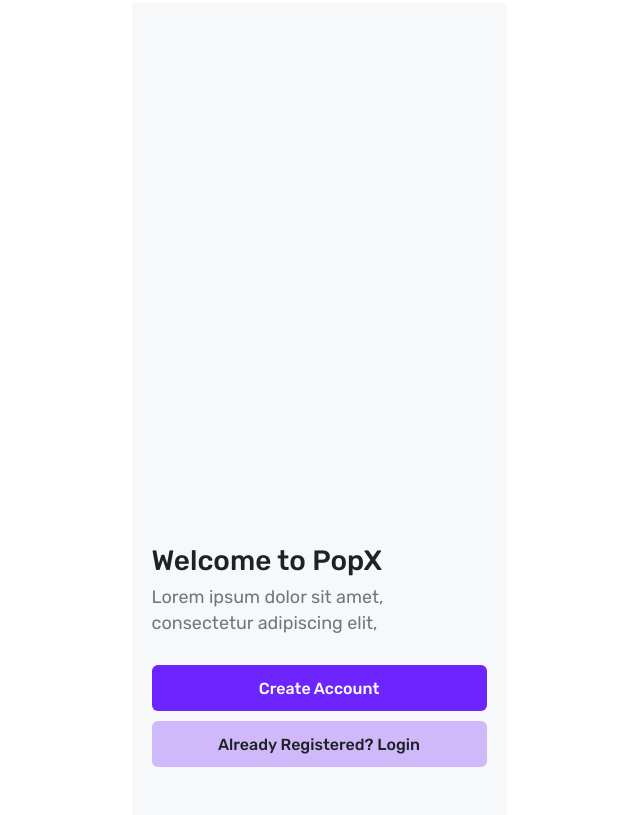
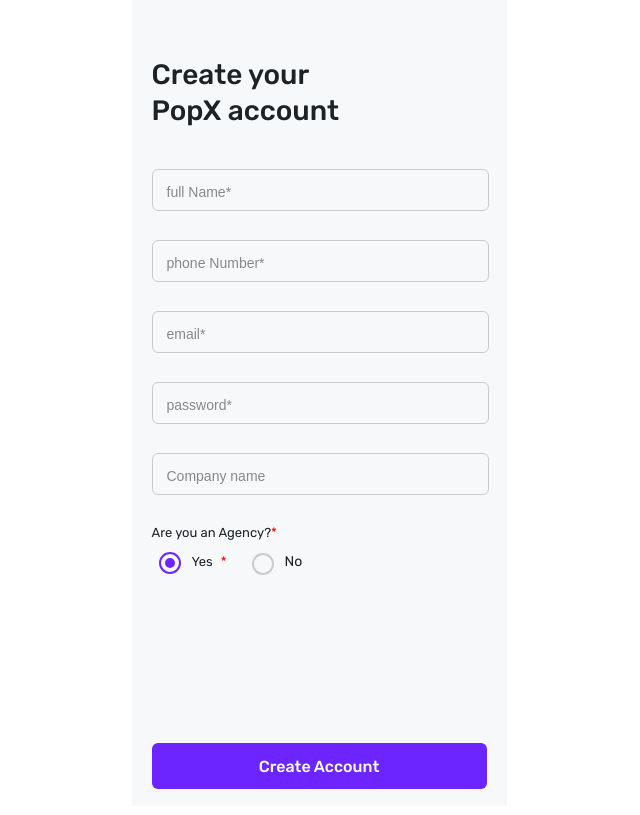
Before and after one commit to Aafreen2203/Popx, a React (Vite) app: page /signup in a window 1280 px wide. Shown: the whole page, without its empty margins (321-961 px from the left). Built offline with nearby package versions, Linux system fonts and the light colour scheme.

Commit message:
signup page styling done

```diff
--- a/package.json
+++ b/package.json
@@ -11,7 +11,8 @@
   },
   "dependencies": {
     "react": "^19.0.0",
-    "react-dom": "^19.0.0"
+    "react-dom": "^19.0.0",
+    "react-router-dom": "^7.4.0"
   },
   "devDependencies": {
     "@eslint/js": "^9.21.0",
--- a/src/App.jsx
+++ b/src/App.jsx
@@ -1,10 +1,21 @@
-import React from 'react'
-import LandingPage from './LandingPage/LandingPage'
+import React from 'react';
+import { BrowserRouter as Router, Routes, Route } from 'react-router-dom';
+import LandingPage from './LandingPage/LandingPage';
+import Signup from './Signup/Signup';
+import Login from './Login/Login';
+import Profile from './Profile/Profile';
 
 const App = () => {
   return (
-    <><LandingPage /></>
-  )
+    <Router>
+      <Routes>
+        <Route path="/" element={<LandingPage />} />
+        <Route path="/signup" element={<Signup />} />
+        <Route path="/login" element={<Login />} />
+        <Route path="/profile" element={<Profile />} />
+      </Routes>
+    </Router>
+  );
 }
 
-export default App
+export default App;
--- a/src/Login/Login.css
+++ b/src/Login/Login.css
@@ -0,0 +1,24 @@
+.login-container {
+    padding: 20px;
+    width: 300px;
+    margin: auto;
+  }
+
+  .login-container input {
+    display: block;
+    margin: 10px 0;
+    padding: 10px;
+    width: 100%;
+    border: 1px solid #ccc;
+    border-radius: 4px;
+  }
+
+  .login-container button {
+    background-color: #7a37f6;
+    color: white;
+    padding: 10px;
+    width: 100%;
+    border: none;
+    border-radius: 4px;
+    cursor: pointer;
+  }
--- a/src/Login/Login.jsx
+++ b/src/Login/Login.jsx
@@ -0,0 +1,16 @@
+import React from "react";
+import "./Login.css";
+
+const Login = () => {
+  return (
+    <div className="login-container">
+      <h1>Signin to your PopX account</h1>
+      <p>Lorem ipsum dolor sit amet, consectetur adipiscing elit.</p>
+      <input type="email" placeholder="Enter email address" />
+      <input type="password" placeholder="Enter password" />
+      <button>Login</button>
+    </div>
+  );
+};
+
+export default Login;
--- a/src/Profile/Profile.css
+++ b/src/Profile/Profile.css
@@ -0,0 +1,17 @@
+.profile-container {
+    padding: 20px;
+    width: 300px;
+    margin: auto;
+    border: 1px solid #ddd;
+  }
+
+  .account-settings {
+    display: flex;
+    align-items: center;
+    margin-bottom: 15px;
+  }
+
+  .account-settings img {
+    border-radius: 50%;
+    margin-right: 10px;
+  }
--- a/src/Profile/Profile.jsx
+++ b/src/Profile/Profile.jsx
@@ -0,0 +1,23 @@
+import React from "react";
+import "./Profile.css";
+import profile from "../assets/profile.png"
+
+const Profile = () => {
+  return (
+    <div className="profile-container">
+      <div className="account-settings">
+        <img src={profile} alt="Profile" />
+        <div>
+          <h2>Marry Doe</h2>
+          <p>Marry@gmail.com</p>
+        </div>
+      </div>
+      <p>
+        Lorem Ipsum Dolor Sit Amet, Consectetur Adipiscing Elit, Sed Diam Nonummy
+        Ermod Tempor Invidunt Ut Labore Et Dolore Magna Aliquam Erat, Sed Diam
+      </p>
+    </div>
+  );
+};
+
+export default Profile;
--- a/src/Signup/Signup.css
+++ b/src/Signup/Signup.css
@@ -0,0 +1,215 @@
+body {
+  font-family: Arial, sans-serif;
+  display: flex;
+  justify-content: center;
+  align-items: center;
+  height: 100vh;
+}
+
+.container {
+  display: flex;
+  justify-content: left;
+  align-items: left;
+  width: 375px;
+  height: 812px;
+  background: #F7F8F9 0% 0% no-repeat padding-box;
+  opacity: 1;
+}
+
+h2 {
+  position: relative;
+  top: 40px;
+  left: 20px;
+  width: 188px;
+  height: 69px;
+  text-align: left;
+  line-height: 36px;
+  font-family: 'Rubik', sans-serif;
+  font-weight: 500;
+  font-size: 28px;
+  letter-spacing: 0px;
+  color: #1D2226;
+  opacity: 1;
+}
+
+
+.input-group {
+  position: relative;
+  margin-bottom: 29px;
+  top: 60px;
+
+}
+
+/* Input Styling */
+.input-group input {
+  position: relative;
+  width: 315px;
+  height: 20px;
+  left: 20px;
+  border: 1px solid #CBCBCB;
+  border-radius: 6px;
+  background: transparent;
+  padding: 10px;
+  font-size: 16px;
+  outline: none;
+  z-index: 1;
+}
+
+/* Label Styling */
+.input-group label {
+  position: absolute;
+  left: 35px;
+  top: 40%;
+  transform: translateY(-10%);
+  font-size: 14px;
+  line-height: 17px;
+  font-weight: 400;
+  letter-spacing: 0px;
+  opacity: 1;
+  color: #888;
+  transition: 0.3s ease-in-out;
+  pointer-events: none;
+  z-index: 2;
+}
+
+/* Move label up when input is focused or has text */
+.input-group input:focus + label,
+.input-group input:not(:placeholder-shown) + label {
+  top: -5px;
+  left: 30px;
+  font-size: 12px;
+  color: #6C25FF;
+  background: #F7F8F9;
+  padding: 0 5px;
+}
+
+/* Radio Group Container */
+.radio-group {
+  display: flex;
+  flex-direction: column;
+  margin-bottom: 15px;
+  position: relative;
+  align-items: left;
+  top: 60px;
+  left: 20px;
+}
+
+/* "Are you an Agency?" label */
+.radio-group label:first-of-type {
+  font-size: 13px;
+  font-weight: 400;
+  line-height: 17px;
+  letter-spacing: 0px;
+  opacity: 1;
+  font-family: 'Rubik', sans-serif;
+  color: #1D2226;
+  margin-bottom: 8px;
+  display: flex;
+  align-items: center;
+}
+
+/* Red asterisk for required field */
+.radio-group label:first-of-type::after {
+  content: " *";
+  color: red;
+}
+
+/* Radio Options (Aligning Horizontally) */
+.radio-options {
+  display: flex;
+  align-items: center;
+  gap: 20px; /* Space between Yes and No */
+  margin-left: 2px;
+}
+
+/* Style for individual radio labels */
+.radio-options label {
+  position: relative;
+  display: flex;
+  align-items: left;
+  gap: 8px;
+  font-size: 14px;
+  font-family: 'Rubik', sans-serif;
+  color: #1D2226;
+  cursor: pointer;
+}
+
+/* Custom Radio Button */
+.radio-options input[type="radio"] {
+  width: 22px;
+  height: 22px;
+  appearance: none;
+  border: 2px solid #CBCBCB;
+  align-items: left;
+  border-radius: 50%;
+  outline: none;
+  cursor: pointer;
+  position: relative;
+  transition: all 0.3s ease-in-out;
+}
+
+.radio-options .no-radiobtn {
+  width: 22px;
+  height: 22px;
+  appearance: none;
+  top: -3px;
+  border: 2px solid #CBCBCB;
+  align-items: left;
+  border-radius: 50%;
+  outline: none;
+  cursor: pointer;
+  position: relative;
+  transition: all 0.3s ease-in-out;
+}
+
+/* Checked State (Purple) */
+.radio-options input[type="radio"]:checked {
+  border-color: #6C25FF;
+}
+
+/* Inner Circle Effect */
+.radio-options input[type="radio"]::before {
+  content: "";
+  width: 10px;
+  height: 10px;
+  background: #6C25FF;
+  border-radius: 50%;
+  position: absolute;
+  top: 50%;
+  left: 50%;
+  transform: translate(-50%, -50%) scale(0);
+  transition: transform 0.2s ease-in-out;
+}
+
+.radio-options input[type="radio"]:checked::before {
+  transform: translate(-50%, -50%) scale(1);
+}
+
+
+/* Submit Button */
+button {
+  position: relative;
+  top: 206px;
+  left: 20px;
+  height: 46px;
+  width: 335px;
+  border: none;
+  background: #6C25FF 0% 0% no-repeat padding-box;
+
+  /* text */
+  text-align: center;
+  font-size: 16px;
+  font-weight: bold;
+  color: #FFFFFF;
+  letter-spacing: 0px;
+  font-weight: 500;
+  line-height: 17px;
+  font-family: 'Rubik', sans-serif;
+  border-radius: 6px;
+  cursor: pointer;
+  opacity: 1;
+}
+
+button:hover {
+  background: #5a1fb1;
+}
--- a/src/Signup/Signup.jsx
+++ b/src/Signup/Signup.jsx
@@ -0,0 +1,76 @@
+import React, { useState } from "react";
+import "./Signup.css";
+
+const Signup = () => {
+  const [formData, setFormData] = useState({
+    fullName: "",
+    phoneNumber: "",
+    email: "",
+    password: "",
+    companyName: "",
+    isAgency: "yes",
+  });
+
+  const handleChange = (e) => {
+    const { name, value } = e.target;
+    setFormData({ ...formData, [name]: value });
+  };
+
+  return (
+    <div className="container">
+      <div className="form-box">
+        <h2>Create your PopX account</h2>
+        <form>
+          {/* Floating Label Inputs */}
+          {["fullName", "phoneNumber", "email", "password", "companyName"].map((field, index) => (
+            <div className="input-group" key={index}>
+              <input
+                type={field === "password" ? "password" : "text"}
+                name={field}
+                value={formData[field]}
+                onChange={handleChange}
+                placeholder=" " // Necessary for floating labels to work
+                required
+              />
+              <label>{field === "companyName" ? "Company name" : `${field.replace(/([A-Z])/g, " $1")}*`}</label>
+            </div>
+          ))}
+
+         {/* Radio Buttons for Agency Selection */}
+<div className="radio-group">
+  <label>Are you an Agency?</label>
+  <div className="radio-options">
+    <label>
+      <input
+        type="radio"
+        name="isAgency"
+        value="yes"
+        checked={formData.isAgency === "yes"}
+        onChange={handleChange}
+      />
+      Yes
+    </label>
+    <label>
+      <input
+        type="radio"
+        name="isAgency"
+        value="no"
+        checked={formData.isAgency === "no"}
+        onChange={handleChange}
+        className="no-radiobtn"
+      />
+      No
+    </label>
+  </div>
+</div>
+
+
+          {/* Submit Button */}
+          <button type="submit">Create Account</button>
+        </form>
+      </div>
+    </div>
+  );
+};
+
+export default Signup;
```
Also changed, not shown: 1 other file (tests, documents, lock files or other folders).
